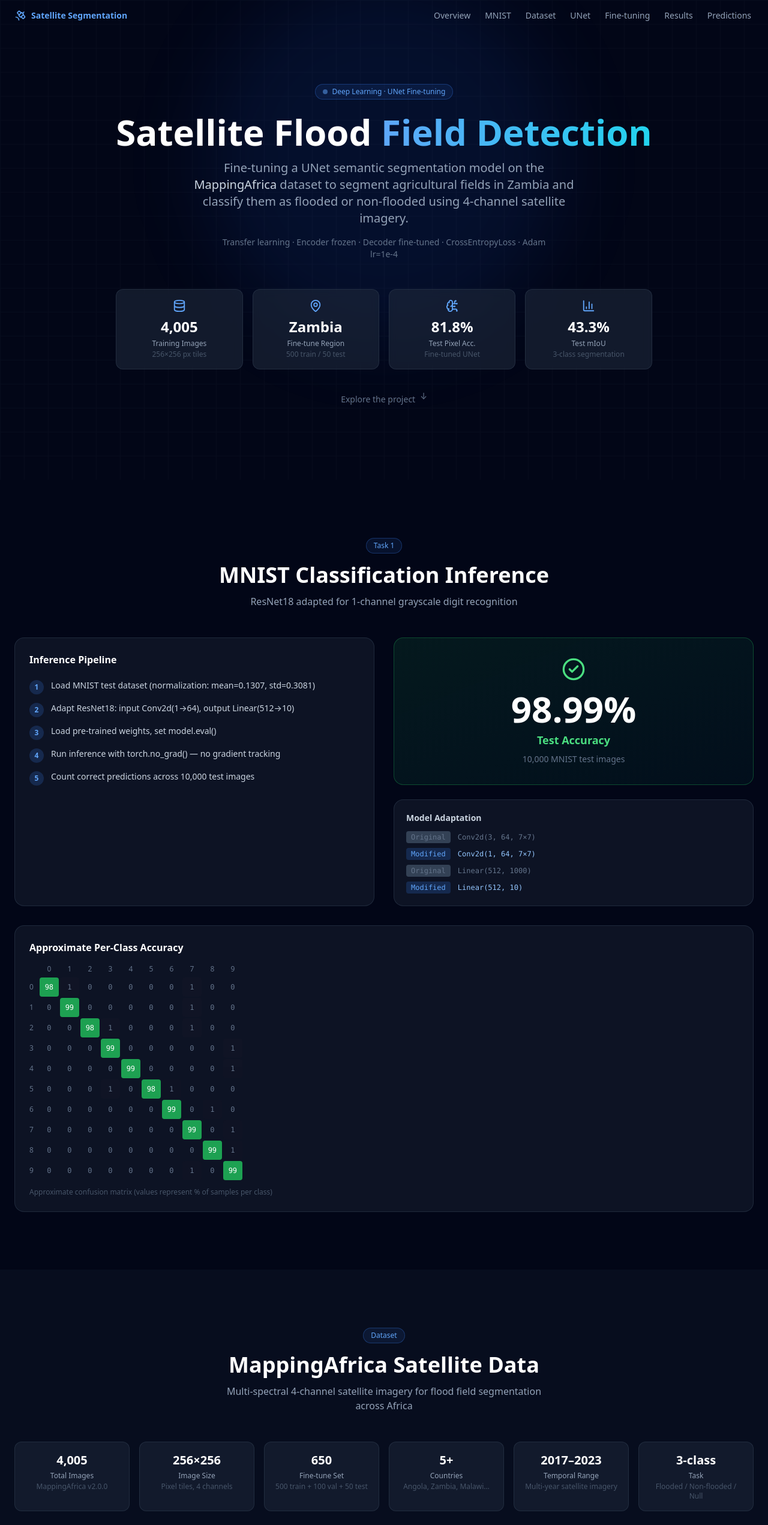
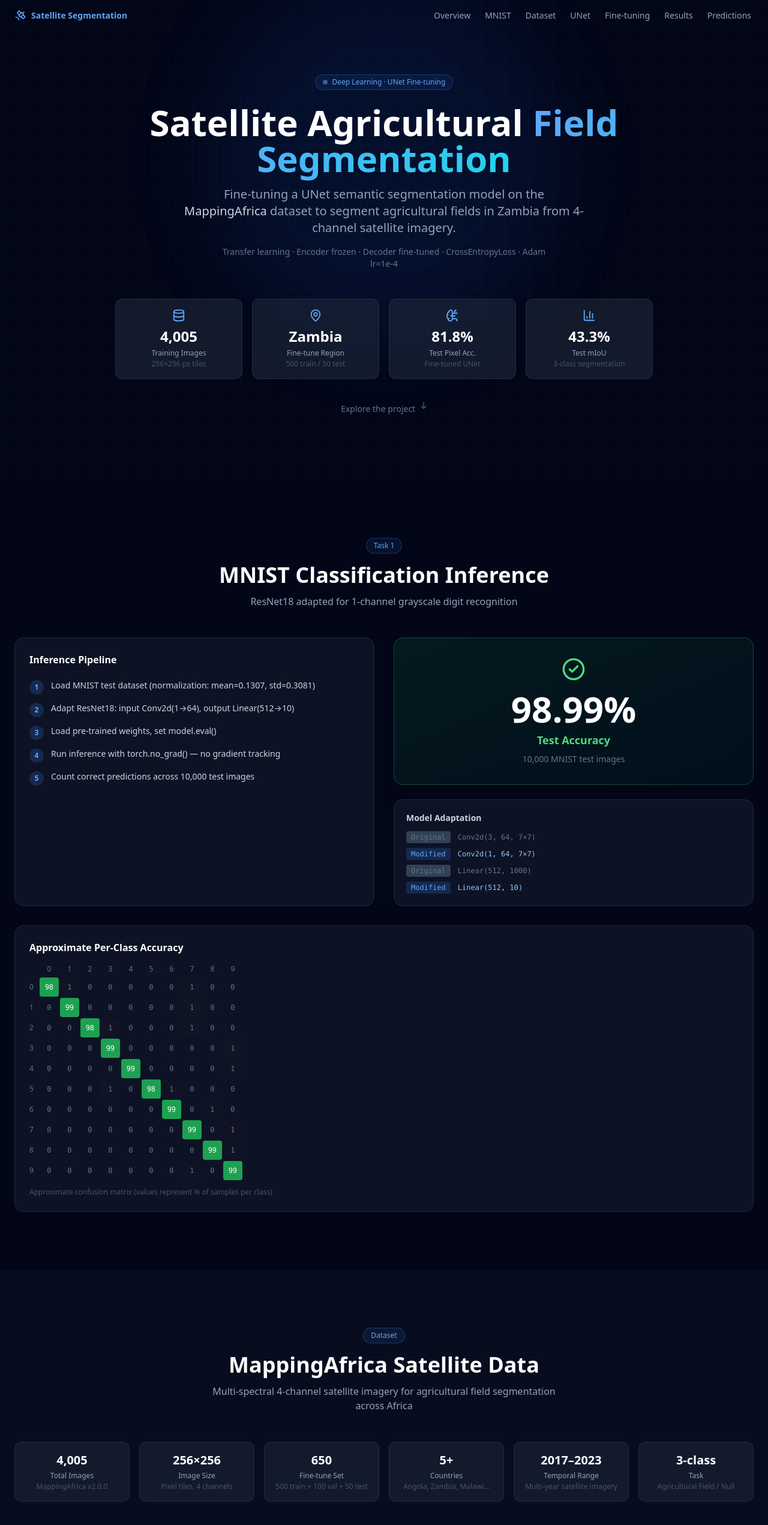
Before and after one commit to bikal3/mappingafrica-unet, a React (Vite) app in the folder demo/frontend/: page / in a window 1280 px wide. Shown: the top 2543 px of the page at 60% size. Built offline with nearby package versions, Linux system fonts and the light colour scheme.

Commit message:
Remove all flood references; use agricultural field terminology throughout

```diff
--- a/demo/frontend/src/App.jsx
+++ b/demo/frontend/src/App.jsx
@@ -10,7 +10,7 @@ import PredictionsGallery from "./components/PredictionsGallery";
 function Footer() {
   return (
     <footer className="py-8 px-6 border-t border-slate-800 text-center text-slate-600 text-sm">
-      <p>Satellite Flood Field Segmentation · UNet Fine-tuning · MappingAfrica Dataset</p>
+      <p>Satellite Agricultural Field Segmentation · UNet Fine-tuning · MappingAfrica Dataset</p>
     </footer>
   );
 }
--- a/demo/frontend/src/components/ArchitectureSection.jsx
+++ b/demo/frontend/src/components/ArchitectureSection.jsx
@@ -88,7 +88,7 @@ export default function ArchitectureSection() {
             <Row label="Final Layer" value="Conv2d(64, 3, 1×1)" />
             <Row label="Model Size" value="~498 MB" />
             <Row label="Loss Function" value="CrossEntropyLoss" />
-            <Row label="Classes" value="3 (null, non-flood, flood)" />
+            <Row label="Classes" value="3 (null, field class 1, field class 2)" />
           </div>
         </div>
       </div>
--- a/demo/frontend/src/components/DatasetSection.jsx
+++ b/demo/frontend/src/components/DatasetSection.jsx
@@ -8,8 +8,8 @@ const splitData = [
 ];
 
 const classData = [
-  { name: "Flooded Field", value: 15, color: "#1e90ff" },
-  { name: "Non-flooded", value: 72, color: "#22c55e" },
+  { name: "Agricultural Field (Class 2)", value: 15, color: "#1e90ff" },
+  { name: "Agricultural Field (Class 1)", value: 72, color: "#22c55e" },
   { name: "Null / Other", value: 13, color: "#475569" },
 ];
 
@@ -19,7 +19,7 @@ const dataCards = [
   { label: "Fine-tune Set", value: "650", sub: "500 train + 100 val + 50 test" },
   { label: "Countries", value: "5+", sub: "Angola, Zambia, Malawi…" },
   { label: "Temporal Range", value: "2017–2023", sub: "Multi-year satellite imagery" },
-  { label: "Task", value: "3-class", sub: "Flooded / Non-flooded / Null" },
+  { label: "Task", value: "3-class", sub: "Agricultural Field / Null" },
 ];
 
 export default function DatasetSection() {
@@ -29,7 +29,7 @@ export default function DatasetSection() {
         <SectionHeader
           badge="Dataset"
           title="MappingAfrica Satellite Data"
-          sub="Multi-spectral 4-channel satellite imagery for flood field segmentation across Africa"
+          sub="Multi-spectral 4-channel satellite imagery for agricultural field segmentation across Africa"
         />
 
         <div className="grid grid-cols-2 sm:grid-cols-3 lg:grid-cols-6 gap-4 mt-12">
@@ -85,8 +85,8 @@ export default function DatasetSection() {
           <div className="grid sm:grid-cols-3 gap-4">
             {[
               { color: "#3c3c3c", name: "Null / Background", desc: "No label data available" },
-              { color: "#22c55e", name: "Non-flooded Field", desc: "Agricultural land, not flooded" },
-              { color: "#1e90ff", name: "Flooded Field", desc: "Inundated agricultural land" },
+              { color: "#22c55e", name: "Agricultural Field (Class 1)", desc: "Cultivated agricultural land" },
+              { color: "#1e90ff", name: "Agricultural Field (Class 2)", desc: "Cultivated agricultural land" },
             ].map((c) => (
               <div key={c.name} className="flex items-start gap-3">
                 <div className="w-4 h-4 rounded mt-0.5 flex-shrink-0" style={{ backgroundColor: c.color }} />
--- a/demo/frontend/src/components/HeroSection.jsx
+++ b/demo/frontend/src/components/HeroSection.jsx
@@ -32,16 +32,16 @@ export default function HeroSection() {
         </div>
 
         <h1 className="text-4xl sm:text-6xl font-bold text-white mb-4 leading-tight">
-          Satellite Flood
+          Satellite Agricultural
           <span className="text-transparent bg-clip-text bg-gradient-to-r from-blue-400 to-cyan-400">
-            {" "}Field Detection
+            {" "}Field Segmentation
           </span>
         </h1>
 
         <p className="text-slate-400 text-lg sm:text-xl max-w-2xl mx-auto mb-4 leading-relaxed">
           Fine-tuning a UNet semantic segmentation model on the{" "}
           <span className="text-slate-300 font-medium">MappingAfrica</span> dataset to segment
-          agricultural fields in Zambia and classify them as flooded or non-flooded using 4-channel satellite imagery.
+          agricultural fields in Zambia from 4-channel satellite imagery.
         </p>
 
         <p className="text-slate-500 text-sm max-w-xl mx-auto mb-12">
--- a/demo/frontend/src/components/PredictionsGallery.jsx
+++ b/demo/frontend/src/components/PredictionsGallery.jsx
@@ -102,8 +102,8 @@ function Modal({ sampleId, onClose }) {
         <div className="mt-4 flex gap-2 flex-wrap">
           {[
             { color: "#3c3c3c", label: "Null / Background" },
-            { color: "#22c55e", label: "Non-flooded Field" },
-            { color: "#1e90ff", label: "Flooded Field" },
+            { color: "#22c55e", label: "Agricultural Field (Class 1)" },
+            { color: "#1e90ff", label: "Agricultural Field (Class 2)" },
           ].map(({ color, label }) => (
             <span
               key={label}
@@ -167,8 +167,8 @@ export default function PredictionsGallery() {
         <div className="mt-6 bg-slate-800/40 border border-slate-700/50 rounded-xl p-4 flex flex-wrap gap-4 justify-center">
           {[
             { color: "#3c3c3c", label: "Null / Background" },
-            { color: "#22c55e", label: "Non-flooded Field" },
-            { color: "#1e90ff", label: "Flooded Field" },
+            { color: "#22c55e", label: "Agricultural Field (Class 1)" },
+            { color: "#1e90ff", label: "Agricultural Field (Class 2)" },
           ].map(({ color, label }) => (
             <div key={label} className="flex items-center gap-2 text-sm text-slate-400">
               <span className="w-4 h-4 rounded flex-shrink-0" style={{ backgroundColor: color }} />
```
